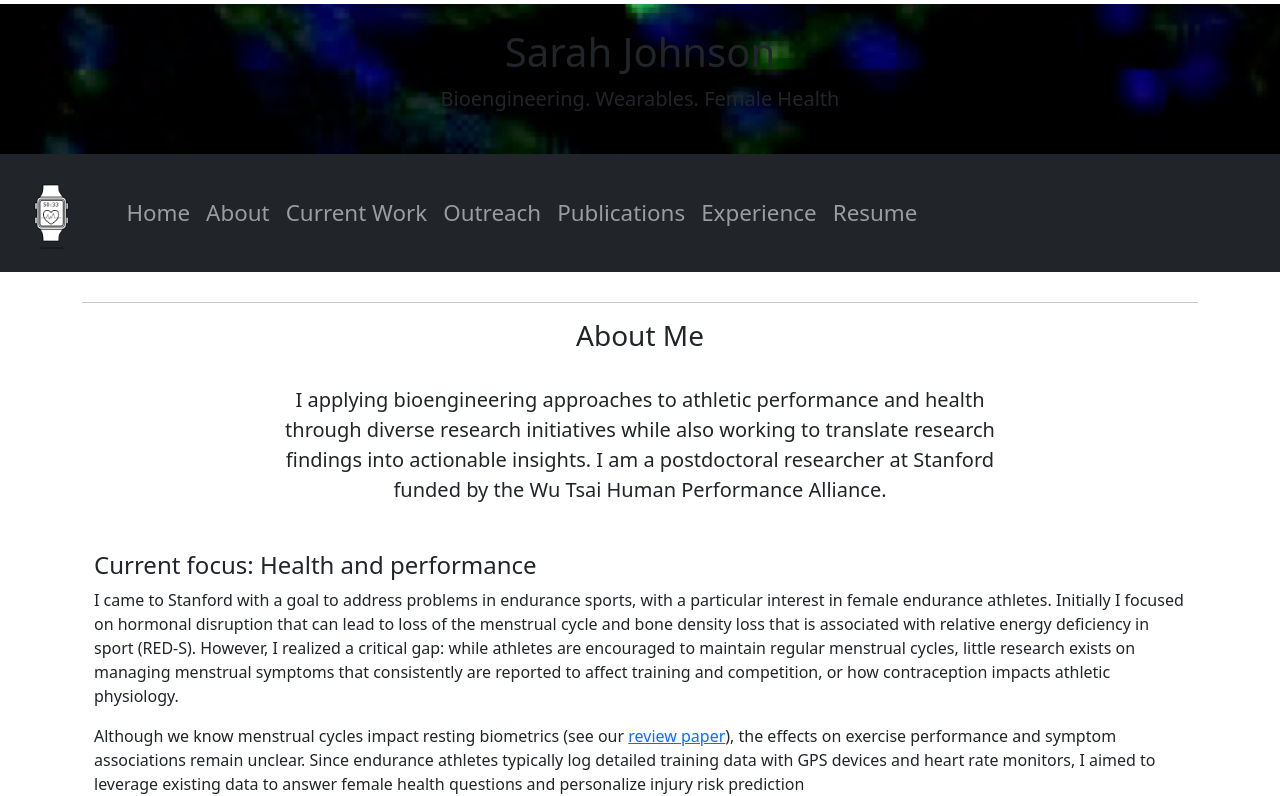
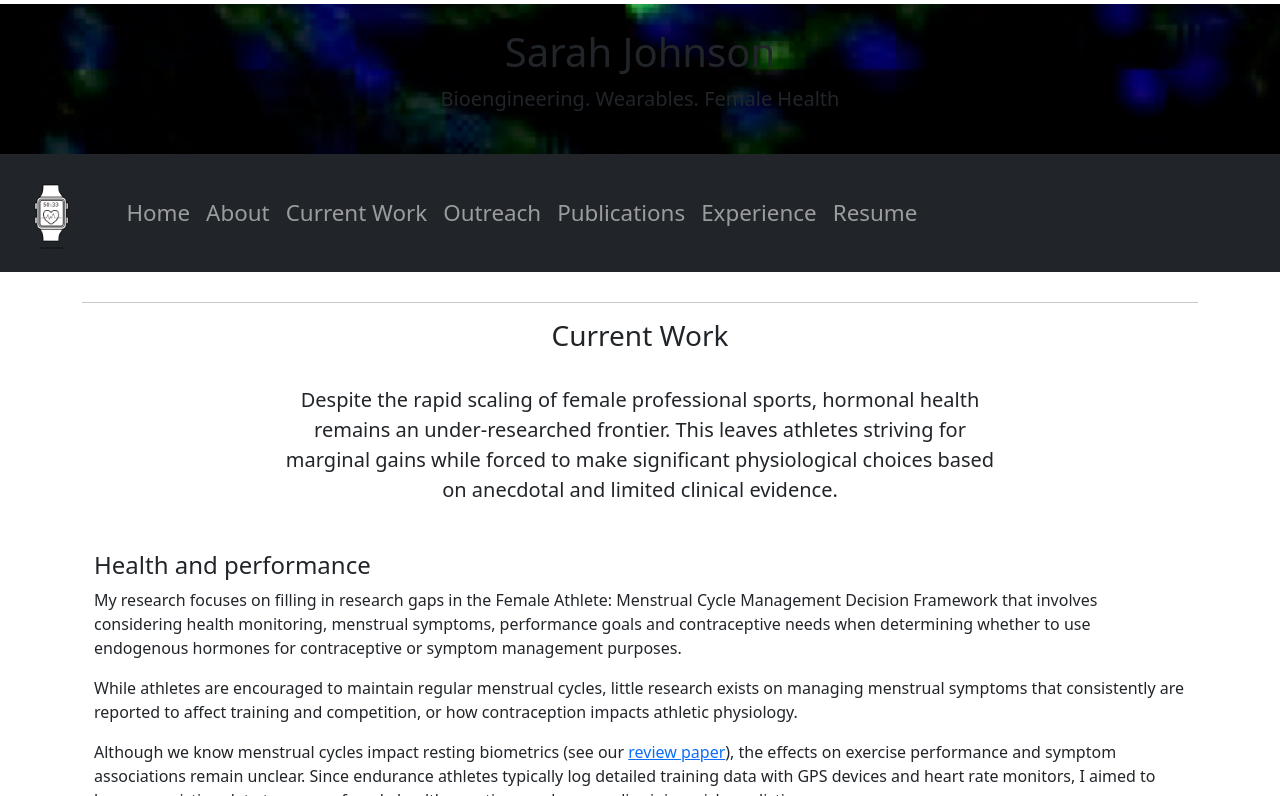
Before and after one commit to johnsara04/mysite_static, a Jekyll site: the page built from current_work.html, in a window 1280 px wide and 900 px high, cut to the strip 104-900 px from the top of the window. Built offline with Jekyll 4.4.1, drawn with Linux system fonts in a browser that asks for light colours; nearby versions of some CDN libraries.

Commit message:
Update current_work.html

```diff
--- a/current_work.html
+++ b/current_work.html
@@ -11,10 +11,10 @@ title: about me
             </div>
         <div class="col-md-8">
             <div class="text-center">
-                <h3>About Me</h3>
+                <h3>Current Work</h3>
                 <br>
             </div>
-            <p class='lead text-center'>I applying bioengineering approaches to athletic performance and health through diverse research initiatives while also working to translate research findings into actionable insights. I am a postdoctoral researcher at Stanford funded by the Wu Tsai Human Performance Alliance.</p>
+            <p class='lead text-center'>Despite the rapid scaling of female professional sports, hormonal health remains an under-researched frontier. This leaves athletes striving for marginal gains while forced to make significant physiological choices based on anecdotal and limited clinical evidence.</p>
         </div>
         <div class="col-md-2">
             </div>
@@ -22,10 +22,12 @@ title: about me
 
     <div class="row" style="margin-top: 30px;">
         <div class="col-md-12">
-            <h4>Current focus: Health and performance</h4>
-            <p>I came to Stanford with a goal to address problems in endurance sports, with a particular interest in female endurance athletes. Initially I focused on hormonal disruption that can lead to loss of the menstrual cycle and bone density loss that is associated with relative energy deficiency in sport (RED-S). However, I realized a critical gap: while athletes are encouraged to maintain regular menstrual cycles, little research exists on managing menstrual symptoms that consistently are reported to affect training and competition, or how contraception impacts athletic physiology.</p>
+            <h4>Health and performance</h4>
+            <p>
+                My research focuses on filling in research gaps in the Female Athlete: Menstrual Cycle Management Decision Framework that involves considering health monitoring, menstrual symptoms, performance goals and contraceptive needs when determining whether to use endogenous hormones for contraceptive or symptom management purposes.
+            </p>
 
-
+            <p>  While athletes are encouraged to maintain regular menstrual cycles, little research exists on managing menstrual symptoms that consistently are reported to affect training and competition, or how contraception impacts athletic physiology.</p>
             <p>Although we know menstrual cycles impact resting biometrics (see our <a href='publications'>review paper</a>), the effects on exercise performance and symptom associations remain unclear. Since endurance athletes typically log detailed training data with GPS devices and heart rate monitors, I aimed to leverage existing data to answer female health questions and personalize injury risk prediction</p>
 
             <p> <b> Smartwatch Study </b></p>
```
